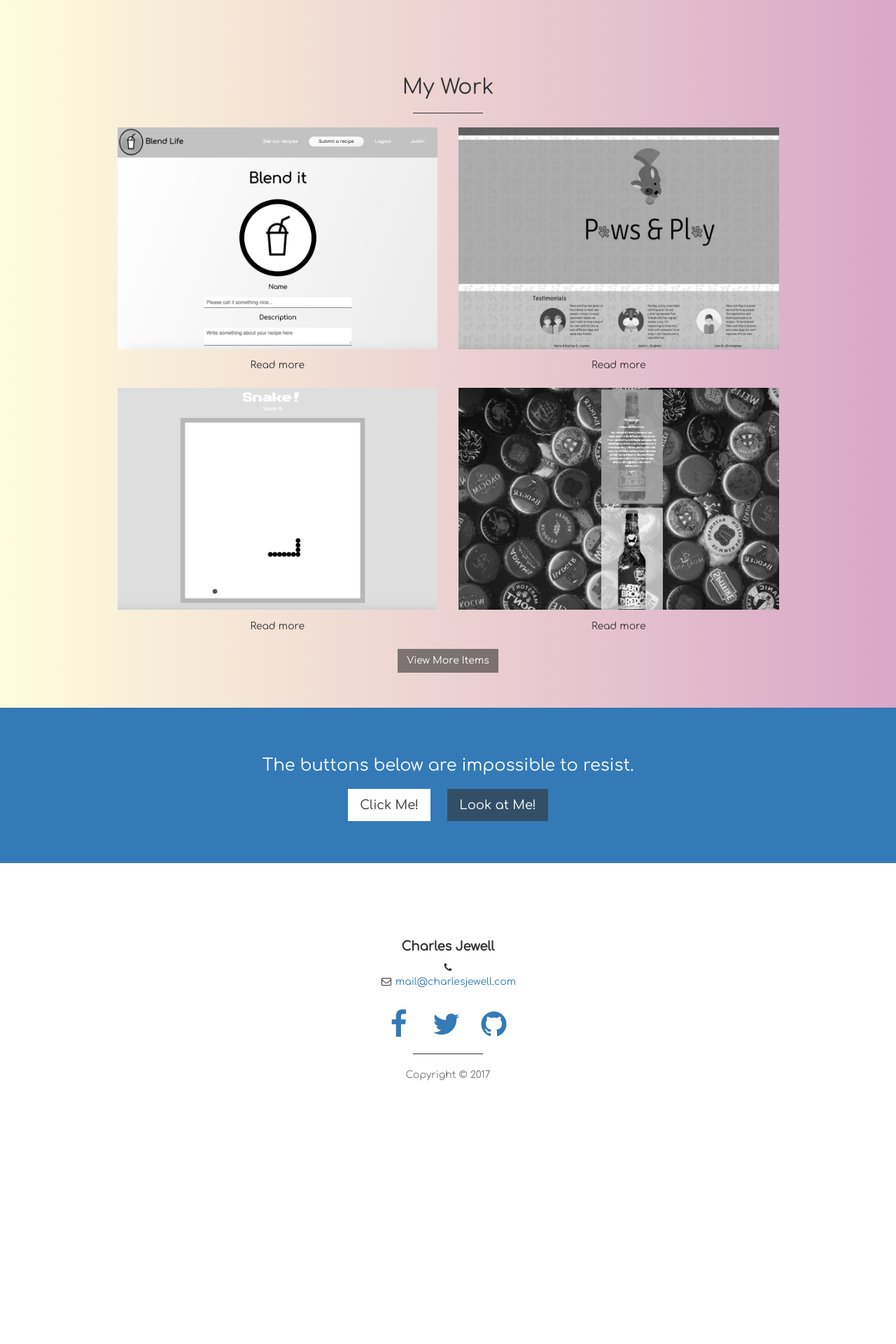
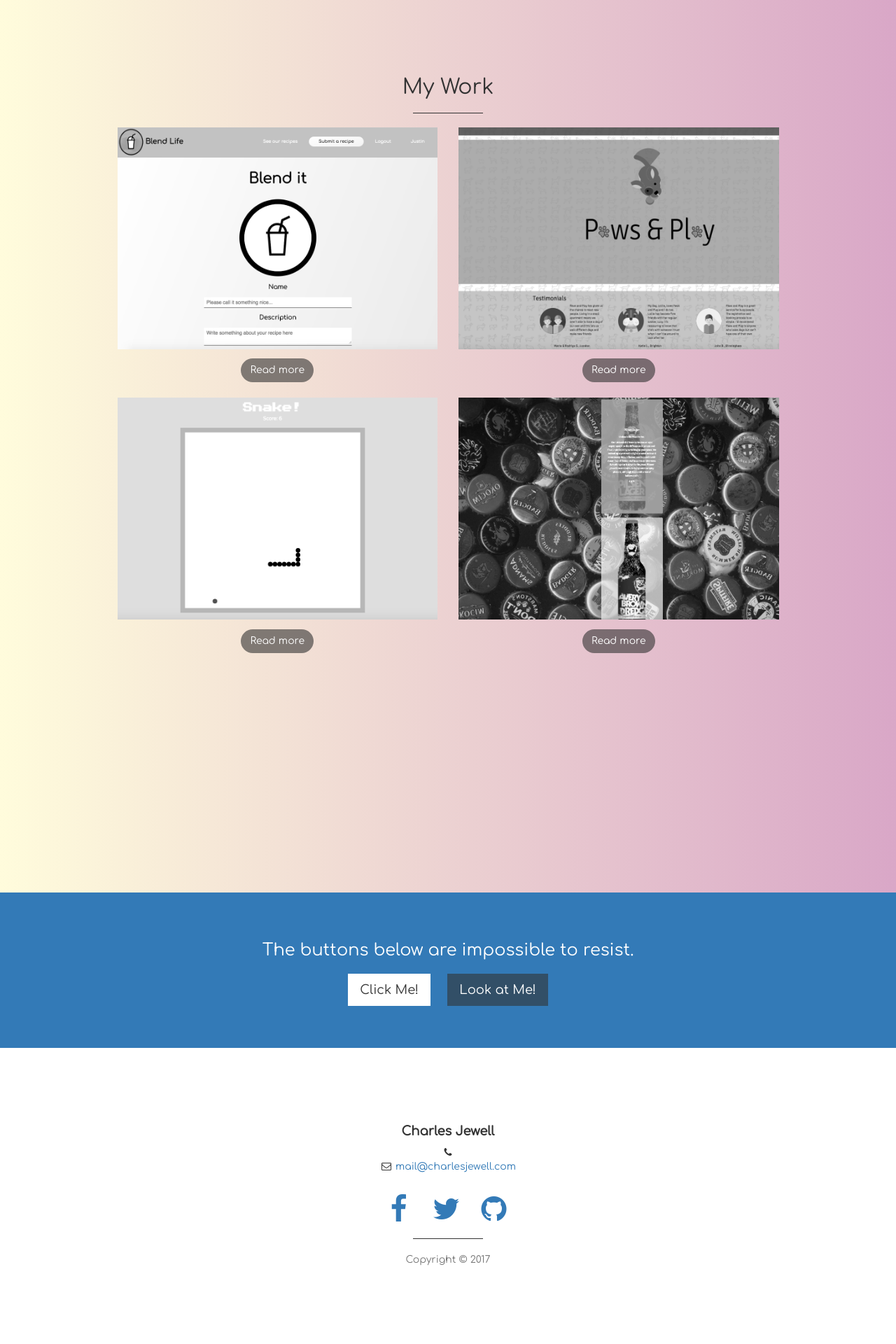
Before and after one commit to cjewell47/cjewell47.github.io, a Jekyll site: the page built from index.html, in a window 1280 px wide. Shown: the part 2932-4852 px from the top of the page at 70% size. Built offline with Jekyll 4.4.1, drawn with Linux system fonts in a browser that asks for light colours; before the commit the page ends 4588 px from its top, so only the background shows below that.

Commit message:
buttons as readmore links

```diff
--- a/_includes/portfolio.html
+++ b/_includes/portfolio.html
@@ -13,7 +13,7 @@
                   <img class="img-portfolio img-responsive img-2" src="img/BlendLife.png">
                 </div>
               </a>
-              <a href="https://github.com/cjewell47/blend-life-client" class="read-more-link">Read more</a>
+              <a href="https://github.com/cjewell47/blend-life-client" class="btn btn-dark read">Read more</a>
             </div>
           </div>
           <div class="col-md-6">
@@ -24,7 +24,7 @@
                   <img class="img-portfolio img-responsive img-2" src="img/PawsAndPlay.png">
                 </div>
               </a>
-              <a href="https://github.com/cjewell47/paws-and-play" class="read-more-link">Read more</a>
+              <a href="https://github.com/cjewell47/paws-and-play" class="btn btn-dark read">Read more</a>
             </div>
           </div>
           <div class="col-md-6">
@@ -35,7 +35,7 @@
                   <img class="img-portfolio img-responsive img-2" src="img/Snake.png">
                 </div>
               </a>
-              <a href="https://github.com/cjewell47/snake" class="read-more-link">Read more</a>
+              <a href="https://github.com/cjewell47/snake" class="btn btn-dark read">Read more</a>
             </div>
           </div>
           <div class="col-md-6">
@@ -46,12 +46,12 @@
                   <img class="img-portfolio img-responsive img-2" src="img/BeerRater.png">
                 </div>
               </a>
-              <a href="https://github.com/cjewell47/beer-rater" class="read-more-link">Read more</a>
+              <a href="https://github.com/cjewell47/beer-rater" class="btn btn-dark read">Read more</a>
             </div>
           </div>
         </div>
         <!-- /.row (nested) -->
-        <a href="#" class="btn btn-dark">View More Items</a>
+        <!-- <a href="#" class="btn btn-dark">View More Items</a> -->
       </div>
       <!-- /.col-lg-10 -->
     </div>
--- a/_layouts/front.html
+++ b/_layouts/front.html
@@ -13,6 +13,7 @@
   {% include whoiam2.html %}
   {% include space.html %}
   {% include portfolio.html %}
+  {% include space.html %}
   {% include call-to-action.html %}
   {% include footer.html %}
   {% include scripts.html %}
--- a/css/stylish-portfolio.css
+++ b/css/stylish-portfolio.css
@@ -352,8 +352,8 @@ hr {
   left: 0;
 }
 
-.read-more-link {
-  color: #333;
+.read {
+  border-radius: 100px;
 }
 
 
```
